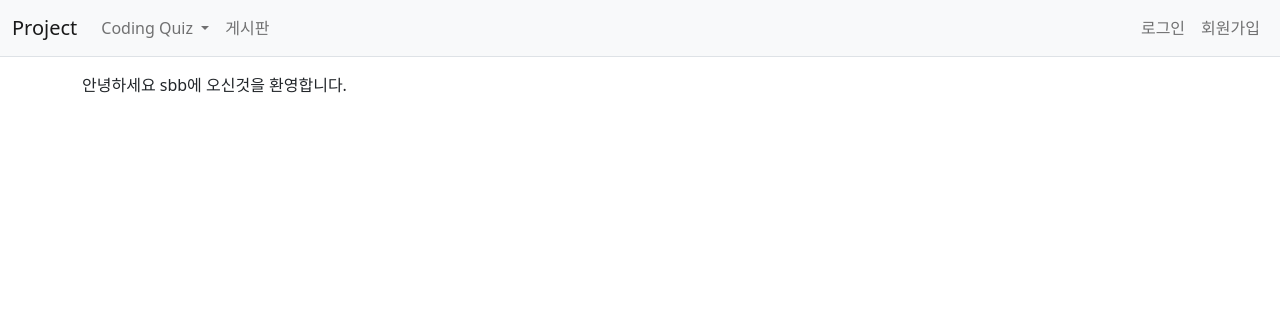
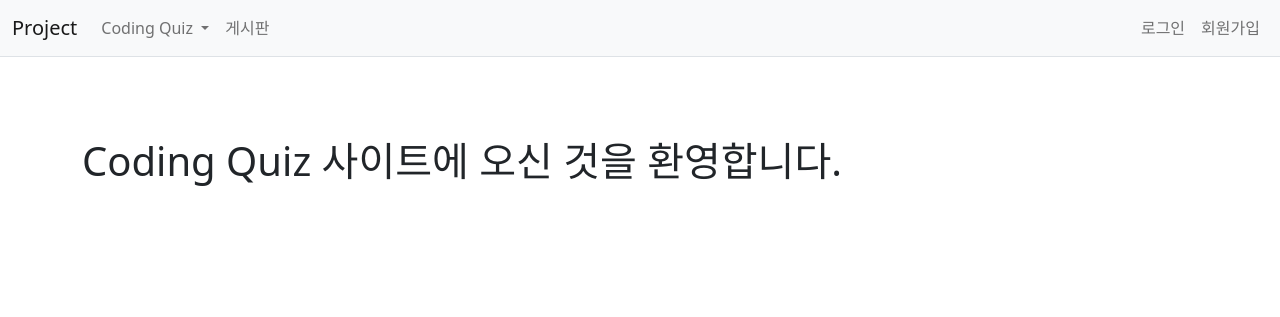
Before and after one commit to pjnw1236/QuizProject, a Spring app: template src/main/resources/templates/index.html in a window 1280 px wide. Shown: the top 317 px of the page. Run offline with Thymeleaf, Linux system fonts and the light colour scheme; the template is opened without the code that fills it, so the values that code supplies are empty.

Commit message:
refactor: main home 화면 리팩토링

```diff
--- a/src/main/java/com/quiz/controller/MainController.java
+++ b/src/main/java/com/quiz/controller/MainController.java
@@ -5,13 +5,9 @@ import org.springframework.web.bind.annotation.GetMapping;
 
 @Controller
 public class MainController {
-    @GetMapping("/sbb")
+    @GetMapping("/")
     public String index() {
         return "index";
     }
 
-    @GetMapping("/")
-    public String root() {
-        return "redirect:/question/list";
-    }
 }
--- /dev/null
+++ b/src/main/resources/static/main/welcome.js
@@ -0,0 +1,10 @@
+var i = 0;
+var txt = "Coding Quiz 사이트에 오신 것을 환영합니다.";
+function welcome() {
+    if (i < txt.length) {
+        document.getElementById("welcome").innerHTML += txt.charAt(i);
+        i++;
+        setTimeout(welcome, 50);
+    }
+}
+welcome();
--- a/src/main/resources/templates/index.html
+++ b/src/main/resources/templates/index.html
@@ -1,9 +1,6 @@
 <html layout:decorate="~{layout}">
 <div layout:fragment="content" class="container my-3">
-  <div class="row my-3">
-    <div class="col-6">
-      안녕하세요 sbb에 오신것을 환영합니다.
-    </div>
-  </div>
+  <h1 id="welcome" style="margin-top: 5rem;"></h1>
+  <script type="text/javascript" th:src="@{/static/main/welcome.js}" defer></script>
 <div>
 </html>
```
